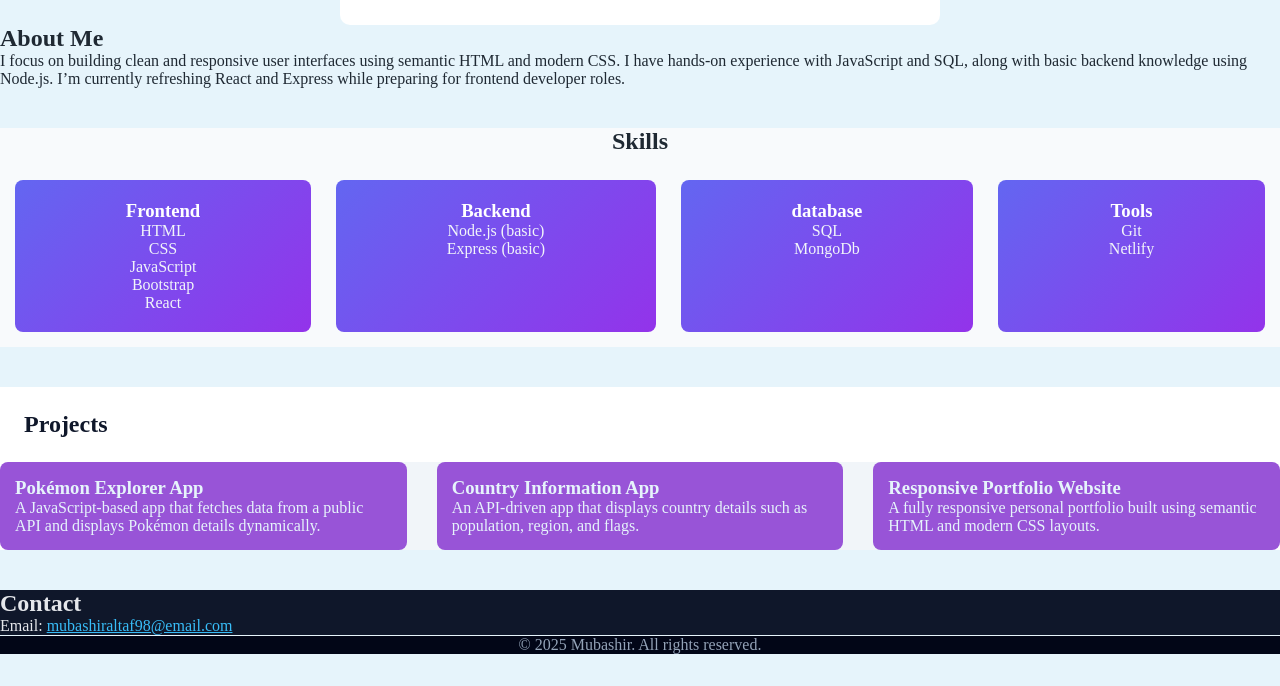
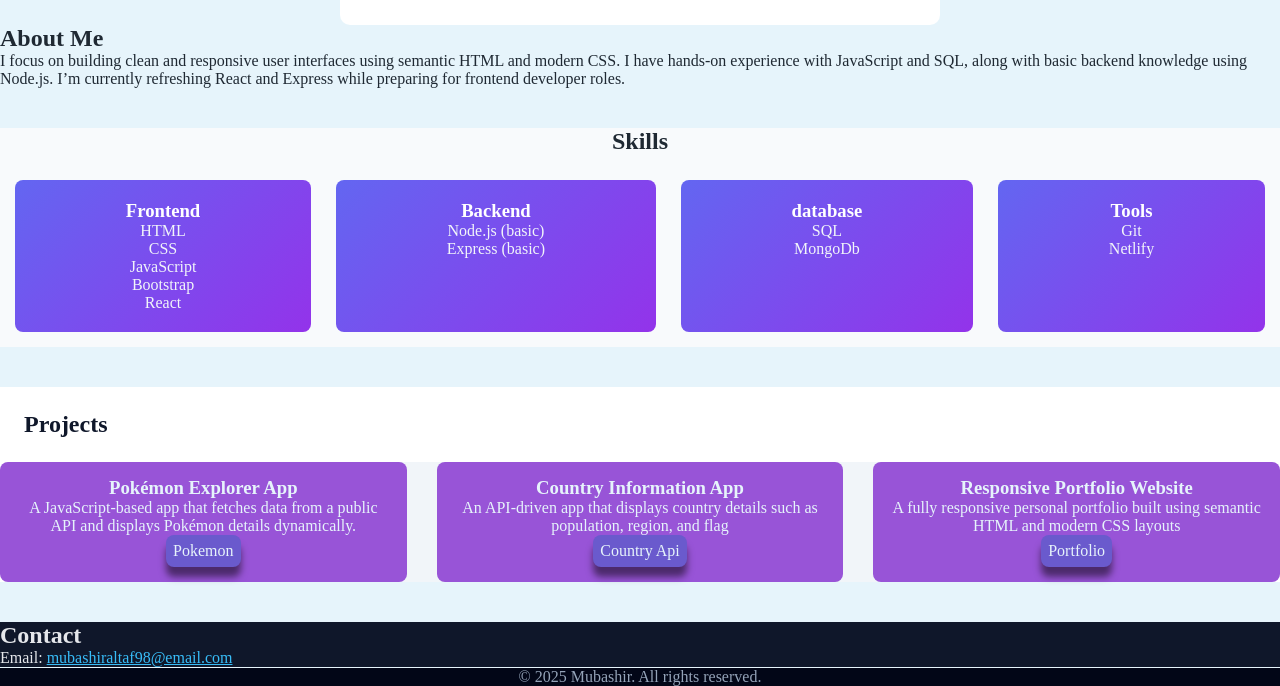
Before and after one commit to mubashir98/Mubashir-webdev, a plain HTML site: page index.html in a window 1280 px wide. Shown: the part 167-853 px from the top of the page. Before the commit the page ends 821 px from the top, so only its background shows below. Drawn offline with Linux system fonts and the light colour scheme.

Commit message:
second ver

```diff
--- a/index.html
+++ b/index.html
@@ -86,21 +86,25 @@
         A JavaScript-based app that fetches data from a public API and displays
         Pokémon details dynamically.
       </p>
+       <a href="https://pokemonfindermubashir.netlify.app/">Pokemon</a>
       </article>
         <article>
       <h3>Country Information App</h3>
       <p>
         An API-driven app that displays country details such as population,
-        region, and flags.
+        region, and flag
       </p>
+      <a href="https://countrycardsapi.netlify.app/">Country Api</a>
+
     </article>
 
     <article>
       <h3>Responsive Portfolio Website</h3>
       <p>
         A fully responsive personal portfolio built using semantic HTML and modern
-        CSS layouts.
+        CSS layouts
       </p>
+       <a href="#">Portfolio</a>
     </article>
 </div>
 
--- a/style.css
+++ b/style.css
@@ -142,6 +142,7 @@ gap: 30px;
   border-radius: 8px;
  background-color: #9854d7;
  color: #e6f4fb;
+ text-align: center;
 transition: all 0.7s ease;
 }
 .project-grid article:hover{
@@ -156,3 +157,19 @@ header{
     top: 0;
     z-index: 1000;
 }
+.project-grid a{
+padding: 7px;
+border-radius:8px ;
+box-shadow: 0 10px 7px rgb(0, 0, 0,0.5);
+border: none;
+background: slateblue;
+display: inline-block;
+text-decoration: none;
+color: #e6f4fb;
+transition: all 0.7s ease-in-out;
+}
+
+.project-grid a:hover{
+transform: translateY(-8px);
+box-shadow: 0 13px 17px rgb(0, 0, 0,0.5);
+}
```
